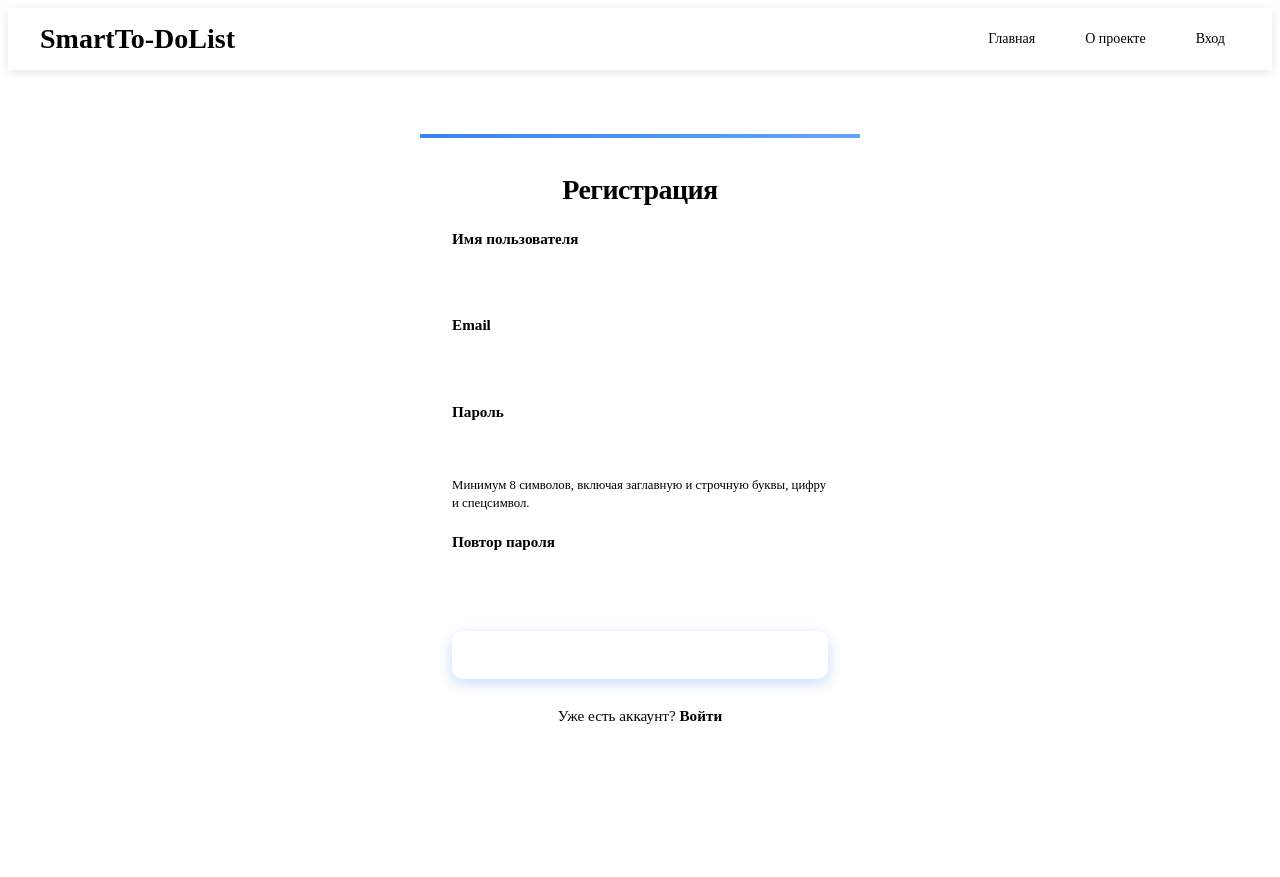
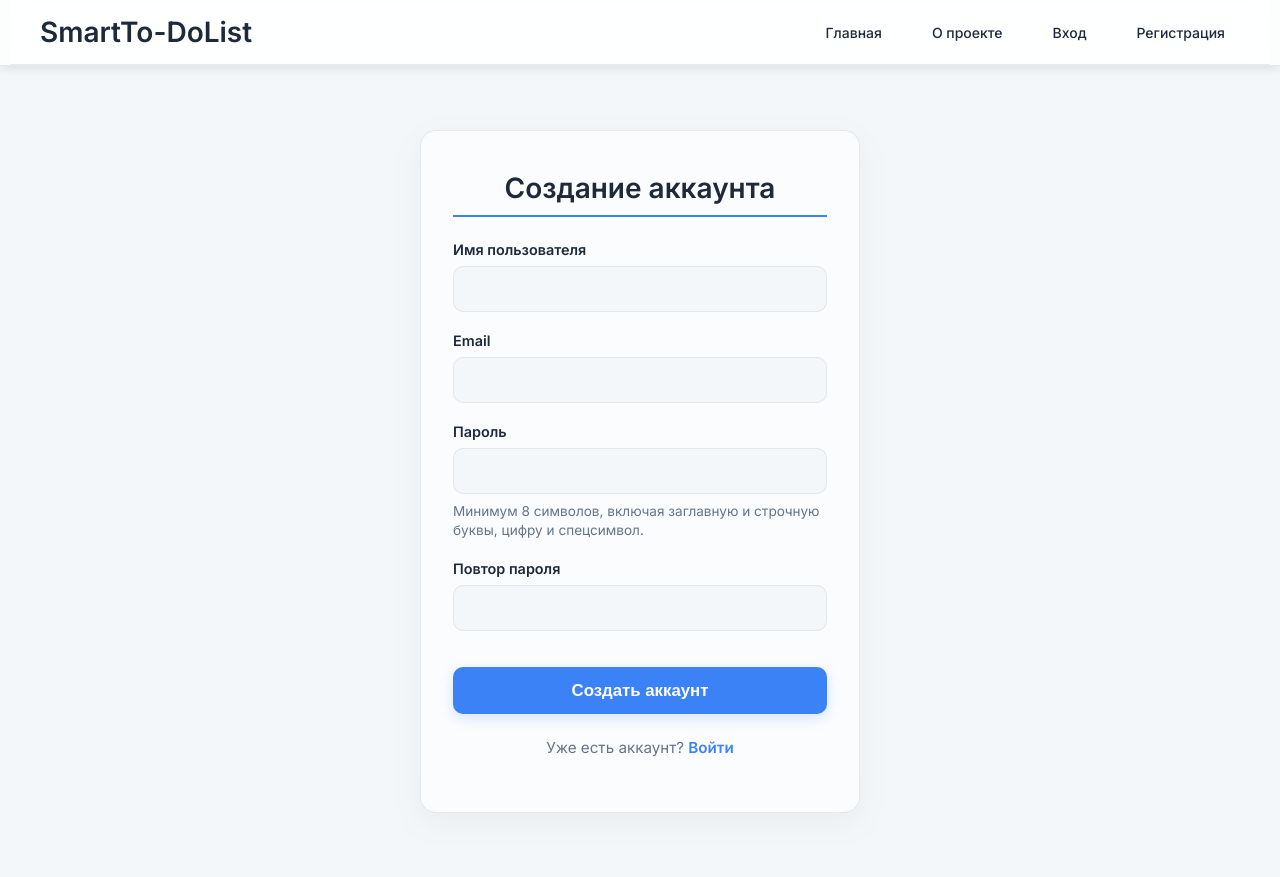
Before and after one commit to fert1z/SmartTo-DoList, a Flask app: page /auth/register in a window 1280 px wide. Before the commit the page ends 724 px from the top, so only its background shows below. Run offline with Flask 3, Linux system fonts and the light colour scheme; some libraries are stand-ins or nearby versions.

Commit message:
Полная переверстка и исправление стилей форм входа и регистрации

```diff
--- a/app/static/css/login.css
+++ b/app/static/css/login.css
@@ -1,42 +1,25 @@
 /* Auth: вход и регистрация */
 
 @keyframes slideUpFade {
-    from { opacity: 0; transform: translateY(30px); }
+    from { opacity: 0; transform: translateY(20px); }
     to { opacity: 1; transform: translateY(0); }
 }
 
 .auth-main {
     max-width: 440px;
-    margin: 4rem auto 3rem;
+    margin: 4rem auto;
     padding: 0 1.25rem;
-    perspective: 1000px;
 }
 
 .auth-card {
     background: var(--bg-card);
-    backdrop-filter: blur(20px);
-    -webkit-backdrop-filter: blur(20px);
+    backdrop-filter: blur(15px);
+    -webkit-backdrop-filter: blur(15px);
     border-radius: var(--radius);
     padding: 2.5rem 2rem;
-    box-shadow: 0 10px 40px rgba(0, 0, 0, 0.1), 0 0 20px var(--accent-glow);
+    box-shadow: var(--shadow-soft);
     border: 1px solid var(--border-color);
-    animation: slideUpFade 0.6s cubic-bezier(0.16, 1, 0.3, 1) forwards;
-    position: relative;
-    overflow: hidden;
-}
-
-.auth-card::before {
-    content: '';
-    position: absolute;
-    top: 0;
-    left: 0;
-    right: 0;
-    height: 4px;
-    background: linear-gradient(90deg, #3b82f6 0%, #60a5fa 100%);
-}
-
-.auth-card--wide {
-    max-width: 100%;
+    animation: slideUpFade 0.5s ease-out forwards;
 }
 
 .auth-title {
@@ -45,47 +28,55 @@
     font-size: 1.75rem;
     font-weight: 700;
     color: var(--text-main);
-    border: none;
-    padding: 0;
-    letter-spacing: -0.02em;
-}
-
-.auth-alert {
-    padding: 0.75rem 1rem;
-    border-radius: 8px;
-    margin-bottom: 1.25rem;
-    font-size: 0.95rem;
-    animation: slideUpFade 0.3s ease-out forwards;
 }
 
 .auth-alert--error {
     background: rgba(239, 68, 68, 0.1);
     color: #ef4444;
     border: 1px solid rgba(239, 68, 68, 0.2);
+    padding: 0.75rem 1rem;
+    border-radius: 8px;
+    margin-bottom: 1.25rem;
+    font-size: 0.95rem;
+}
+
+.auth-form .form-group {
+    margin-bottom: 1.25rem;
 }
 
 .auth-form label {
     display: block;
-    margin-bottom: 0.4rem;
+    margin-bottom: 0.5rem;
     font-weight: 600;
     color: var(--text-main);
-    font-size: 0.95rem;
+    font-size: 0.9rem;
 }
 
 .auth-form input[type="text"],
 .auth-form input[type="email"],
 .auth-form input[type="password"] {
+    display: block;
     width: 100%;
     padding: 0.75rem 1rem;
-    margin-bottom: 1.25rem;
     border: 1px solid var(--border-color);
     border-radius: 10px;
     font-size: 1rem;
     box-sizing: border-box;
     font-family: inherit;
-    background: var(--bg-main);
+    background-color: var(--bg-main);
     color: var(--text-main);
     transition: var(--transition);
+}
+
+/* Убираем иконки автозаполнения от браузера */
+.auth-form input::-webkit-contacts-auto-fill-button,
+.auth-form input::-webkit-credentials-auto-fill-button {
+    visibility: hidden;
+    display: none !important;
+    pointer-events: none;
+    height: 0;
+    width: 0;
+    margin: 0;
 }
 
 .auth-form input:focus {
@@ -95,9 +86,16 @@
     background: var(--bg-card);
 }
 
+.field-hint {
+    margin-top: 0.5rem;
+    font-size: 0.85rem;
+    color: var(--text-muted);
+    line-height: 1.4;
+}
+
 .auth-submit {
     width: 100%;
-    margin-top: 0.75rem;
+    margin-top: 1rem;
     padding: 0.85rem 1rem;
     background: var(--text-link);
     color: white;
@@ -106,14 +104,14 @@
     font-weight: 600;
     font-size: 1.05rem;
     cursor: pointer;
-    box-shadow: 0 4px 14px rgba(59, 130, 246, 0.3);
-    transition: transform 0.2s cubic-bezier(0.34, 1.56, 0.64, 1), box-shadow 0.2s ease, filter 0.2s ease;
+    box-shadow: 0 4px 14px rgba(59, 130, 246, 0.2);
+    transition: all 0.2s ease;
 }
 
 .auth-submit:hover {
     filter: brightness(1.1);
     transform: translateY(-2px);
-    box-shadow: 0 6px 20px rgba(59, 130, 246, 0.4);
+    box-shadow: 0 6px 20px rgba(59, 130, 246, 0.3);
 }
 
 .auth-submit:active {
@@ -121,28 +119,18 @@
 }
 
 .auth-footer {
-    margin: 1.5rem 0 0;
+    margin-top: 1.5rem;
     text-align: center;
     font-size: 0.95rem;
     color: var(--text-muted);
-    line-height: 1.7;
 }
 
 .auth-footer a {
     font-weight: 600;
     color: var(--text-link);
     text-decoration: none;
-    transition: opacity 0.2s;
 }
 
 .auth-footer a:hover {
-    opacity: 0.8;
     text-decoration: underline;
 }
-
-.field-hint {
-    margin: -0.75rem 0 1.25rem;
-    font-size: 0.8rem;
-    color: var(--text-muted);
-    line-height: 1.4;
-}
--- a/app/templates/registration.html
+++ b/app/templates/registration.html
@@ -1,59 +1,53 @@
-<!DOCTYPE html>
-<html lang="ru">
-<head>
-    <meta charset="UTF-8">
-    <meta name="viewport" content="width=device-width, initial-scale=1.0">
-    <title>Регистрация — SmartTo-DoList</title>
-    <link rel="stylesheet" href="/static/css/navigation.css">
+{% extends 'base.html' %}
+
+{% block title %}Регистрация — SmartTo-DoList{% endblock %}
+
+{% block head_css %}
 <link rel="stylesheet" href="/static/css/login.css">
-</head>
-<body>
-    <header>
-        <div class="header-top">
-            <h1><a href="/">SmartTo-DoList</a></h1>
-            <nav>
-                <a href="/">Главная</a>
-                <a href="/about">О проекте</a>
-                <a href="/auth/login">Вход</a>
-            </nav>
-        </div>
-    </header>
+{% endblock %}
+
+{% block content %}
+<main class="auth-main">
+    <div class="auth-card auth-card--wide">
+        <h2 class="auth-title">Создание аккаунта</h2>
 
         {% with messages = get_flashed_messages(with_categories=true) %}
             {% if messages %}
-            <div style="background-color: #f8d7da; color: #721c24; padding: 12px; border-radius: 5px; margin-bottom: 20px; border: 1px solid #f5c6cb;">
                 {% for category, message in messages %}
-                    <p style="margin: 0; font-weight: bold;">⚠️ {{ message }}</p>
+                    <div class="auth-alert auth-alert--{{ category|default('error') }}" role="alert">
+                        {{ message }}
+                    </div>
                 {% endfor %}
-            </div>
             {% endif %}
         {% endwith %}
 
-    <main class="auth-main">
-        <div class="auth-card auth-card--wide">
-            <h2 class="auth-title">Регистрация</h2>
-            {% if error %}
-            <p class="auth-alert auth-alert--error" role="alert">{{ error }}</p>
-            {% endif %}
-            <form id="registration_form" action="/auth/register" method="post" class="auth-form" onsubmit="return validForm(event);">                <input type="hidden" name="csrf_token" value="{{ csrf_token() }}">
+        <form id="registration_form" action="/auth/register" method="post" class="auth-form">
+            <input type="hidden" name="csrf_token" value="{{ csrf_token() }}">
+
+            <div class="form-group">
                 <label for="username">Имя пользователя</label>
                 <input type="text" id="username" name="username" required autocomplete="username" minlength="3">
+            </div>
 
+            <div class="form-group">
                 <label for="email">Email</label>
                 <input type="email" id="email" name="email" required autocomplete="email">
+            </div>
 
+            <div class="form-group">
                 <label for="password">Пароль</label>
                 <input type="password" id="password" name="password" required autocomplete="new-password" minlength="8">
                 <p class="field-hint">Минимум 8 символов, включая заглавную и строчную буквы, цифру и спецсимвол.</p>
+            </div>
 
+            <div class="form-group">
                 <label for="confirm_password">Повтор пароля</label>
                 <input type="password" id="confirm_password" name="confirm_password" required autocomplete="new-password" minlength="8">
+            </div>
 
             <button type="submit" class="auth-submit">Создать аккаунт</button>
         </form>
         <p class="auth-footer">Уже есть аккаунт? <a href="/auth/login">Войти</a></p>
     </div>
 </main>
-    <script src="/static/js/registration.js"></script>
-</body>
-</html>
+{% endblock %}
```
Also changed, not shown: app/templates/login.html (+25 -26 lines). Lines whose indentation alone changed are shown as unchanged.
